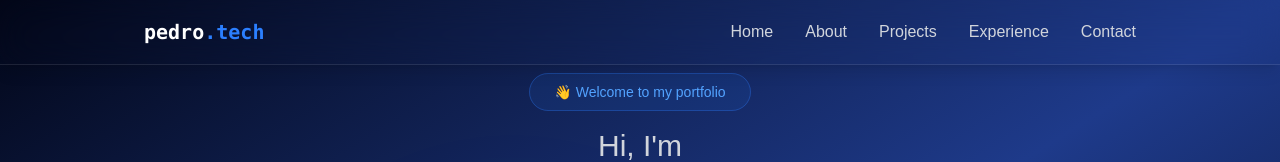
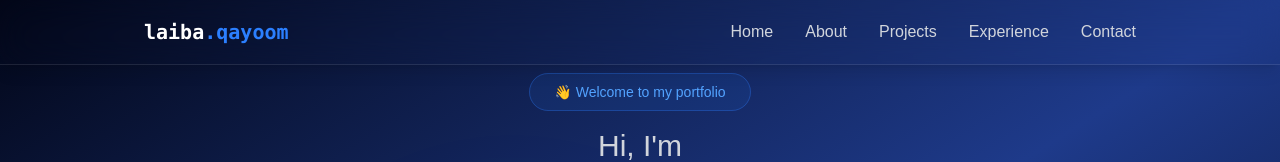
Before and after one commit to laibaqayoom2/laibaqayoom2.github.io, a React (Vite) app: page / in a window 1280 px wide. Shown: the top 162 px of the page. Built offline with nearby package versions, Linux system fonts and the light colour scheme.

Commit message:
Updated navbar

```diff
--- a/src/components/Navbar.jsx
+++ b/src/components/Navbar.jsx
@@ -10,7 +10,7 @@
         <div className="flex justify-between items-center h-16">
           <a href="#home" className="font-mono text-xl font-bold text-white">
             {" "}
-            pedro<span className="text-blue-500">.tech</span>{" "}
+            laiba<span className="text-blue-500">.qayoom</span>{" "}
           </a>
 
           <div
```
